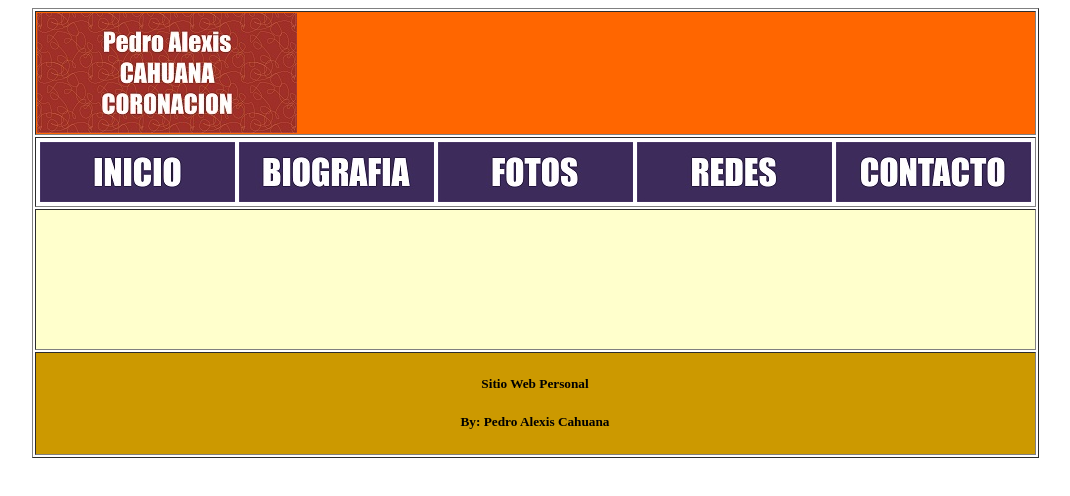
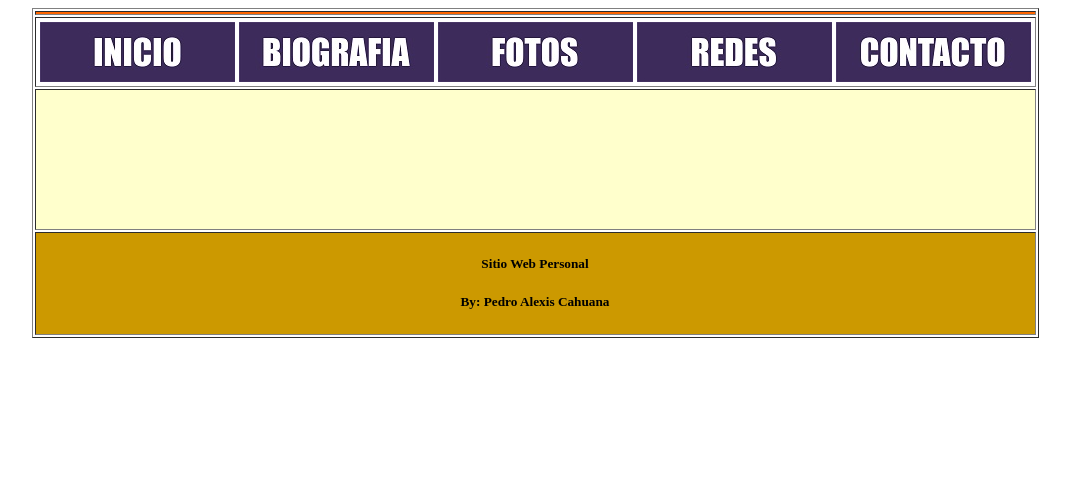
Before and after one commit to pcc22msn/SITIO-WEB-PEDRO, a plain HTML site: page biografia.html in a window 1280 px wide. Shown: the whole page, without its empty margins (105-1175 px from the left). Drawn offline with Linux system fonts and the light colour scheme.

Commit message:
Update biografia.html

```diff
--- a/biografia.html
+++ b/biografia.html
@@ -31,7 +31,7 @@ function MM_swapImage() { //v3.0
 <body onload="MM_preloadImages('imagenes/boton_inicio21.jpg','imagenes/boton_biografia21.jpg','imagenes/boton_fotos21.jpg','imagenes/boton_redes21.jpg','imagenes/boton_contacto21.jpg')">
 <center><table width="1000" border="1">
   <tr>
-    <td bgcolor="#FF6600"><img src="imagenes/logo1.jpg" /></td>
+    <td bgcolor="#FF6600"><img src=" " /></td>
   </tr>
   <tr>
     <td><table width="100%" border="0">
```
